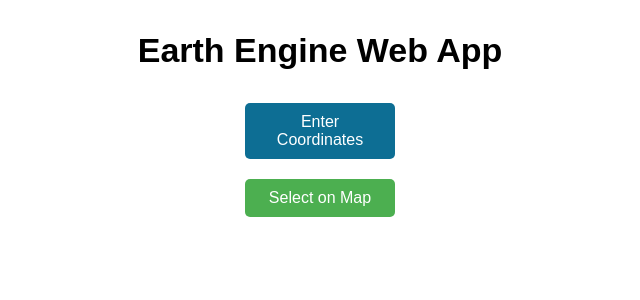
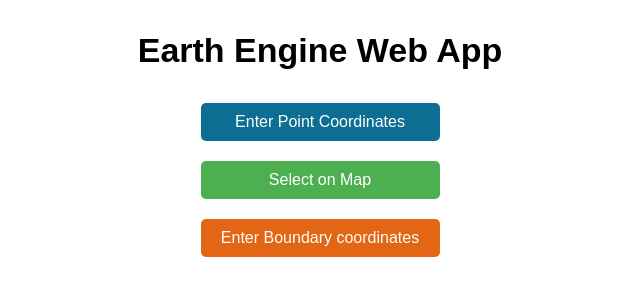
Before and after one commit to myj-nikhil/earth-engine, a Flask app: page / in a window 1280 px wide. Shown: the top 300 px of the page, without its empty margins (320-960 px from the left). Run offline with Flask 2, Linux system fonts and the light colour scheme.

Commit message:
added input boundary coordinates button

```diff
--- a/templates/index.html
+++ b/templates/index.html
@@ -25,17 +25,21 @@
         border: none;
         border-radius: 5px;
         margin: 10px;
-        width: 150px;
+        width: 239px;
         cursor: pointer;
       }
       #button2{
         background-color: #4CAF50;
       }
+      #button3{
+        background-color: #e26613;
+      }
     </style>
   </head>
   <body>
     <h1 style="text-align: center;">Earth Engine Web App</h1>
-    <button id="button1"onclick="window.location.href='/coordinates'">Enter Coordinates</button>
+    <button id="button1"onclick="window.location.href='/coordinates'">Enter Point Coordinates</button>
     <button id="button2" onclick="window.location.href='/map'">Select on Map</button>
+    <button id="button3" onclick="window.location.href='/coordinates-list'">Enter Boundary coordinates</button>
   </body>
 </html>
```
